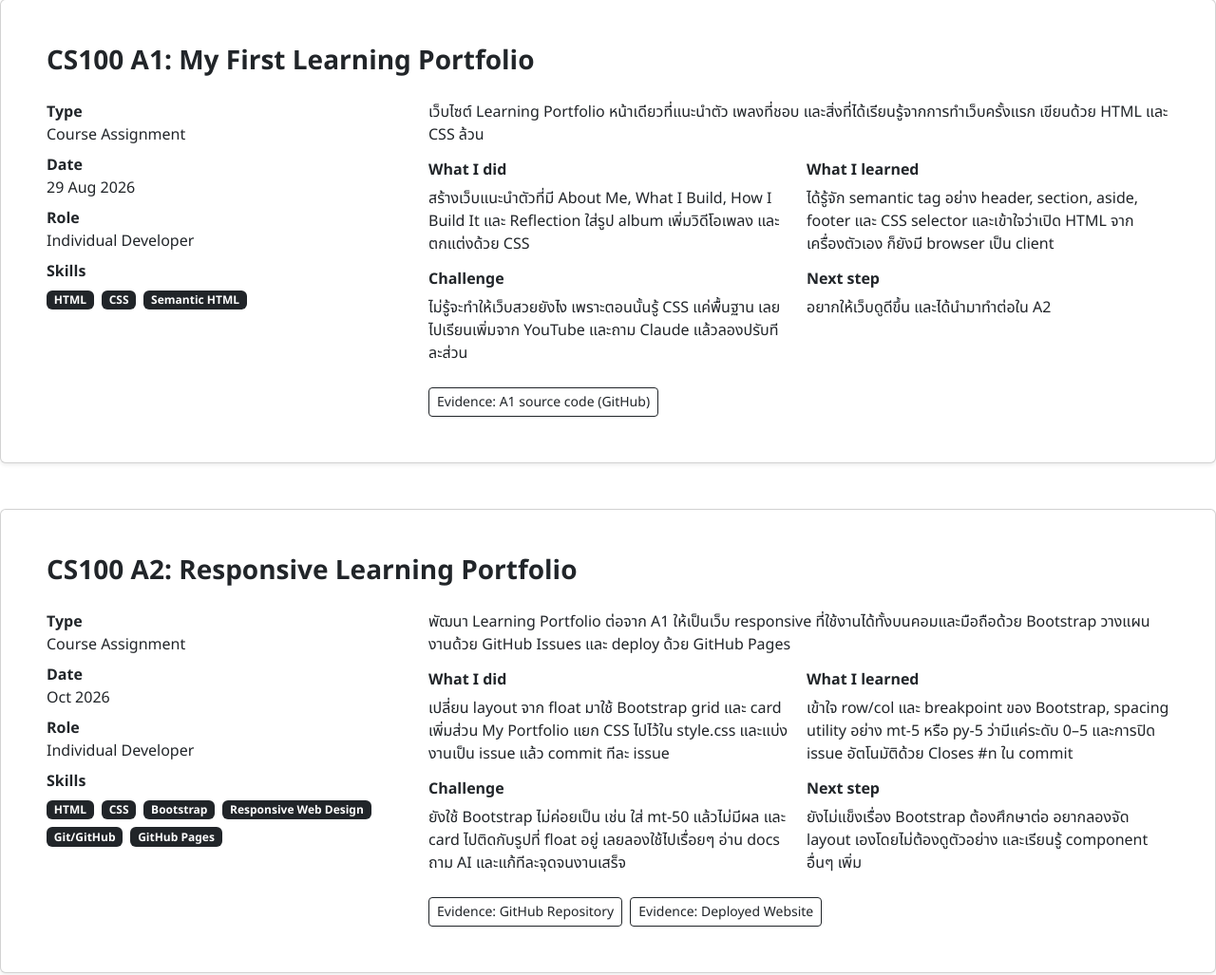
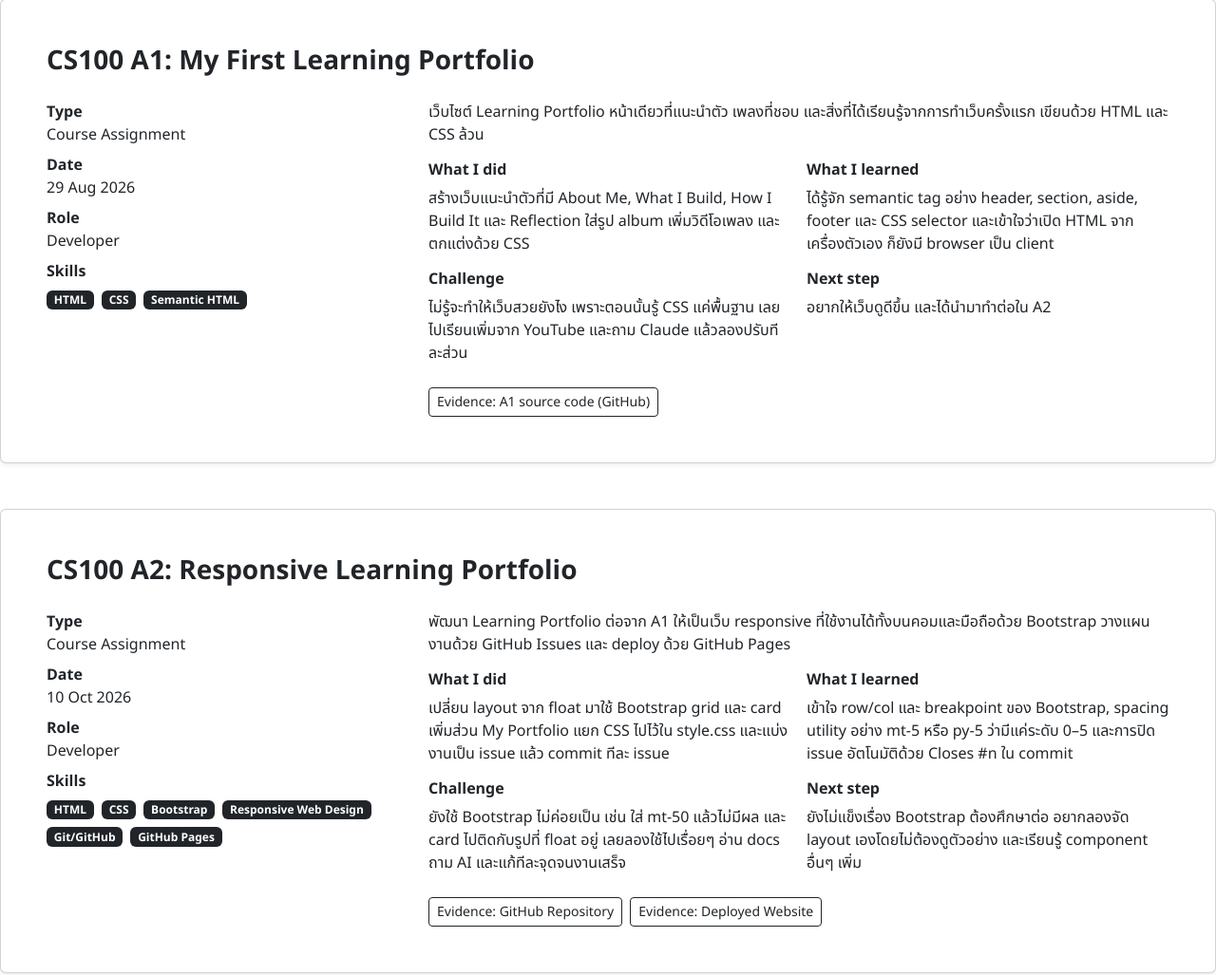
Before and after one commit to sarunyaphatVongsubsin/A2_6909650704, a plain HTML site: page index.html in a window 1280 px wide. Shown: the part 1696-2723 px from the top of the page at 95% size. Drawn offline with nearby package versions, Linux system fonts and the light colour scheme.

Commit message:
Add some missing detail

```diff
--- a/index.html
+++ b/index.html
@@ -100,7 +100,7 @@
                             <dt>Date</dt>
                             <dd>29 Aug 2026</dd>
                             <dt>Role</dt>
-                            <dd>Individual Developer</dd>
+                            <dd>Developer</dd>
                             <dt>Skills</dt>
                             <dd class="d-flex flex-wrap gap-2 mt-2">
                                 <span class="badge text-bg-dark">HTML</span>
@@ -153,7 +153,7 @@
 
         <!-- PORTFOLIO ITEM 2 -->
         <article class="card shadow-sm">
-            <div class="card-body p-4 p-lg-5">
+            <riv class="card-body p-4 p-lg-5">
                 <h3 class="fw-bold mb-4">CS100 A2: Responsive Learning Portfolio</h3>
                 <div class="row g-4">
                     <div class="col-lg-4">
@@ -161,9 +161,9 @@
                             <dt>Type</dt>
                             <dd>Course Assignment</dd>
                             <dt>Date</dt>
-                            <dd>Oct 2026</dd>
+                            <dd>10 Oct 2026</dd>
                             <dt>Role</dt>
-                            <dd>Individual Developer</dd>
+                            <dd>Developer</dd>
                             <dt>Skills</dt>
                             <dd class="d-flex flex-wrap gap-2 mt-2">
                                 <span class="badge text-bg-dark">HTML</span>
@@ -216,7 +216,7 @@
                         </div>
                     </div>
                 </div>
-            </div>
+            </riv>
         </article>
     </div>
 </section>
```
